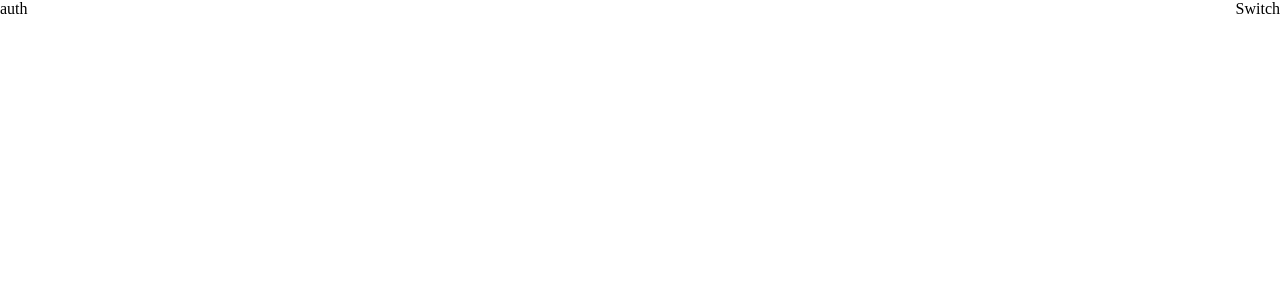
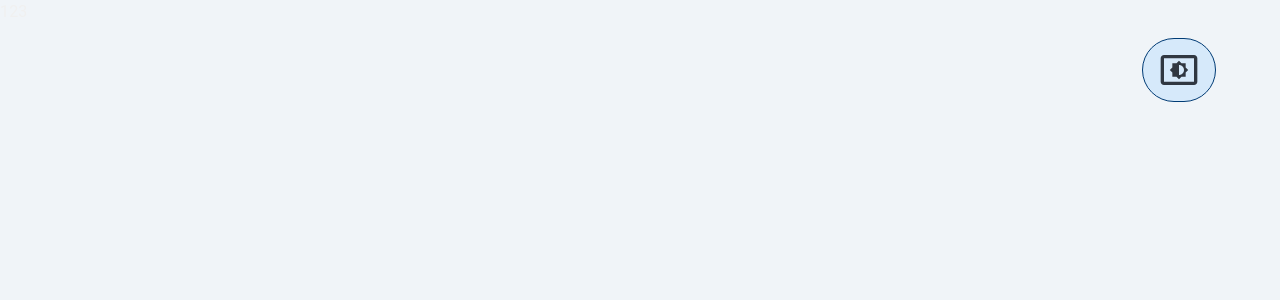
Before and after one commit to Mister-Gallardo/Crypton_Auth_App, a React (Vite) app: page /#/auth in a window 1280 px wide. Shown: the top 300 px of the page. Built offline with nearby package versions, Linux system fonts and the light colour scheme.

Commit message:
theme provider added

```diff
--- a/package.json
+++ b/package.json
@@ -12,6 +12,7 @@
   "dependencies": {
     "@emotion/react": "^11.14.0",
     "@emotion/styled": "^11.14.0",
+    "@mui/icons-material": "^6.4.2",
     "@mui/material": "^6.4.2",
     "axios": "^1.7.9",
     "react": "^18.3.1",
--- a/src/app/App.tsx
+++ b/src/app/App.tsx
@@ -1,33 +1,35 @@
-import { Route, Routes, useNavigate } from "react-router-dom"
+import { Route, Routes, useNavigate } from "react-router-dom";
 import Auth from "../pages/Auth/Auth";
 import Profile from "../pages/Profile/Profile";
 import Layout from "./Layout/Layout";
 import { useEffect } from "react";
 import axios from "axios";
+import { ThemeProvider } from "./providers/ThemeContext";
 
 function App() {
   const navigate = useNavigate();
 
   useEffect(() => {
-    const jwtToken = localStorage.getItem('token');
+    const jwtToken = localStorage.getItem("token");
 
     if (jwtToken) {
-      navigate('/profile');
-      axios.defaults.headers['Authorization'] = `${jwtToken}`;
+      navigate("/profile");
+      axios.defaults.headers["Authorization"] = `${jwtToken}`;
     } else {
-      navigate('/auth');
-      // запрос на сервер
+      navigate("/auth");
     }
   }, []);
 
   return (
+    <ThemeProvider>
       <Routes>
         <Route element={<Layout />}>
           <Route path="/auth" element={<Auth />} />
           <Route path="/profile" element={<Profile />} />
         </Route>
       </Routes>
-  )
+    </ThemeProvider>
+  );
 }
 
-export default App
+export default App;
--- a/src/app/Layout/Layout.tsx
+++ b/src/app/Layout/Layout.tsx
@@ -1,11 +1,13 @@
 import React from "react";
 import { Outlet } from "react-router-dom";
+import { Box } from "@mui/material";
+import ThemeToggleButton from "../../shared/ui/ThemeToggleButton";
 
 const Layout: React.FC = () => (
-    <div>
-        <div style={{position: 'absolute', right: 0}}>Switch</div>
-        <Outlet />
-    </div>
-)
+  <Box sx={{ height: "100vh" }}>
+    <ThemeToggleButton />
+    <Outlet />
+  </Box>
+);
 
 export default Layout;
--- /dev/null
+++ b/src/app/providers/ThemeContext/index.tsx
@@ -0,0 +1,75 @@
+import React, {
+  createContext,
+  useEffect,
+  useMemo,
+  useState,
+  ReactNode,
+} from "react";
+import {
+  ThemeProvider as MuiThemeProvider,
+  createTheme,
+} from "@mui/material/styles";
+import { CssBaseline } from "@mui/material";
+
+type ThemeMode = "light" | "dark" | "system";
+
+interface ThemeContextProps {
+  themeMode: ThemeMode;
+  toggleTheme: () => void;
+}
+
+export const ThemeContext = createContext<ThemeContextProps>({
+  themeMode: "system",
+  toggleTheme: () => {},
+});
+
+export const ThemeProvider: React.FC<{ children: ReactNode }> = ({
+  children,
+}) => {
+  const [themeMode, setThemeMode] = useState<ThemeMode>(() => {
+    return (localStorage.getItem("app-theme") as ThemeMode) || "system";
+  });
+
+  useEffect(() => {
+    localStorage.setItem("app-theme", themeMode);
+  }, [themeMode]);
+
+  const toggleTheme = () => {
+    setThemeMode((prev) => {
+      const nextTheme =
+        prev === "light" ? "dark" : prev === "dark" ? "system" : "light";
+      return nextTheme;
+    });
+  };
+
+  // для системной темы
+  const prefersDarkMode = window.matchMedia(
+    "(prefers-color-scheme: dark)"
+  ).matches;
+
+  const theme = useMemo(() => {
+    const mode =
+      themeMode === "system" ? (prefersDarkMode ? "dark" : "light") : themeMode;
+
+    return createTheme({
+      palette: {
+        mode,
+        background: {
+          default: mode === "dark" ? "#1a1d29" : "#f0f4f8",
+        },
+        text: {
+          primary: mode === "dark" ? "#f0f0f0" : "#333",
+        },
+      },
+    });
+  }, [themeMode, prefersDarkMode]);
+
+  return (
+    <ThemeContext.Provider value={{ themeMode, toggleTheme }}>
+      <MuiThemeProvider theme={theme}>
+        <CssBaseline />
+        {children}
+      </MuiThemeProvider>
+    </ThemeContext.Provider>
+  );
+};
--- a/src/pages/Auth/Auth.tsx
+++ b/src/pages/Auth/Auth.tsx
@@ -1,8 +1,11 @@
+import { Box } from "@mui/material";
 import React from "react";
 
 const Auth: React.FC = () => {
     return (
-        <div>auth</div>
+        <Box style={{ color: '#f0f0f0'}}>
+            123
+        </Box>
     )
 }
 
--- /dev/null
+++ b/src/shared/ui/ThemeToggleButton.tsx
@@ -0,0 +1,56 @@
+import React, { useContext } from "react";
+import { Button } from "@mui/material";
+import SettingsBrightnessIcon from "@mui/icons-material/SettingsBrightness";
+import LightModeIcon from "@mui/icons-material/LightMode";
+import DarkModeIcon from "@mui/icons-material/DarkMode";
+import { ThemeContext } from "../../app/providers/ThemeContext";
+
+const ThemeToggleButton: React.FC = () => {
+  const { themeMode, toggleTheme } = useContext(ThemeContext);
+
+  // Для определения, какая системная тема используется, если выбран "system"
+  const prefersDarkMode = window.matchMedia(
+    "(prefers-color-scheme: dark)"
+  ).matches;
+
+  const currentTheme =
+    themeMode === "system" ? (prefersDarkMode ? "dark" : "light") : themeMode;
+
+  return (
+    <Button
+      sx={{
+        position: "absolute",
+        right: "5vw",
+        top: "3vw",
+        width: "74px",
+        height: "64px",
+        backgroundColor:
+          currentTheme === "dark"
+            ? "rgba(255, 255, 255, 0.1)"
+            : "rgb(153, 204, 255, 0.3)",
+        borderColor:
+          currentTheme === "dark" ? "rgb(51, 153, 255)" : "rgb(0, 59, 117)",
+        color: currentTheme === "dark" ? "#fff" : "rgb(48, 55, 65);",
+        borderRadius: "50px",
+        "&:hover": {
+          backgroundColor:
+            currentTheme === "dark"
+              ? "rgba(255, 255, 255, 0.2)"
+              : "rgb(153, 204, 255, 0.7)",
+        },
+      }}
+      variant="outlined"
+      onClick={toggleTheme}
+    >
+      {themeMode === "system" ? (
+        <SettingsBrightnessIcon sx={{ fontSize: 40 }} />
+      ) : currentTheme === "light" ? (
+        <LightModeIcon sx={{ fontSize: 40 }} />
+      ) : (
+        <DarkModeIcon sx={{ fontSize: 40 }} />
+      )}
+    </Button>
+  );
+};
+
+export default ThemeToggleButton;
```
Also changed, not shown: 1 other file (tests, documents, lock files or other folders). Lines whose indentation alone changed are shown as unchanged.
